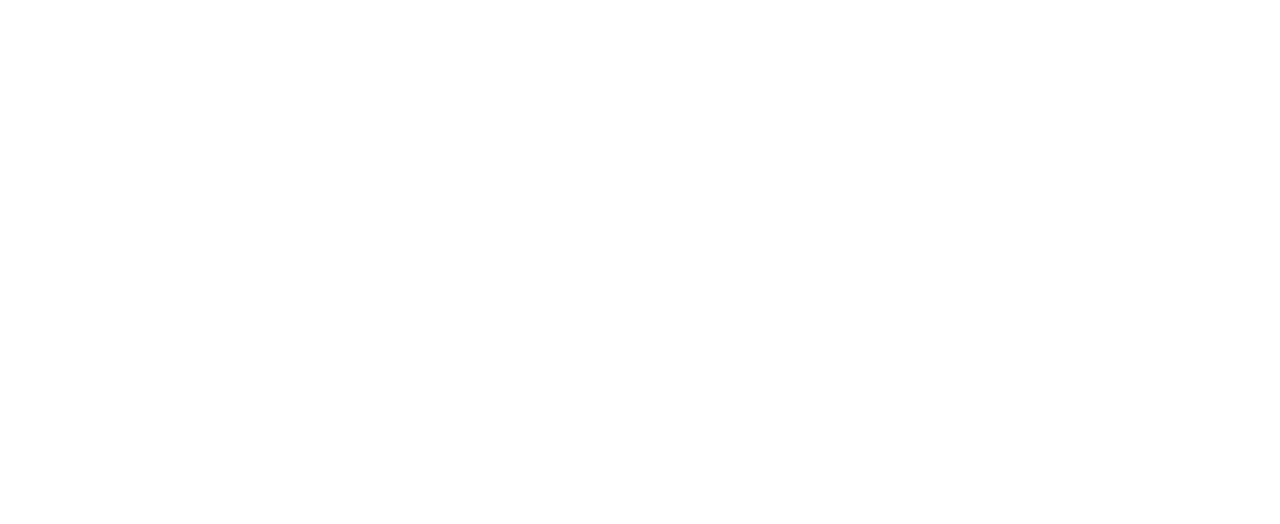
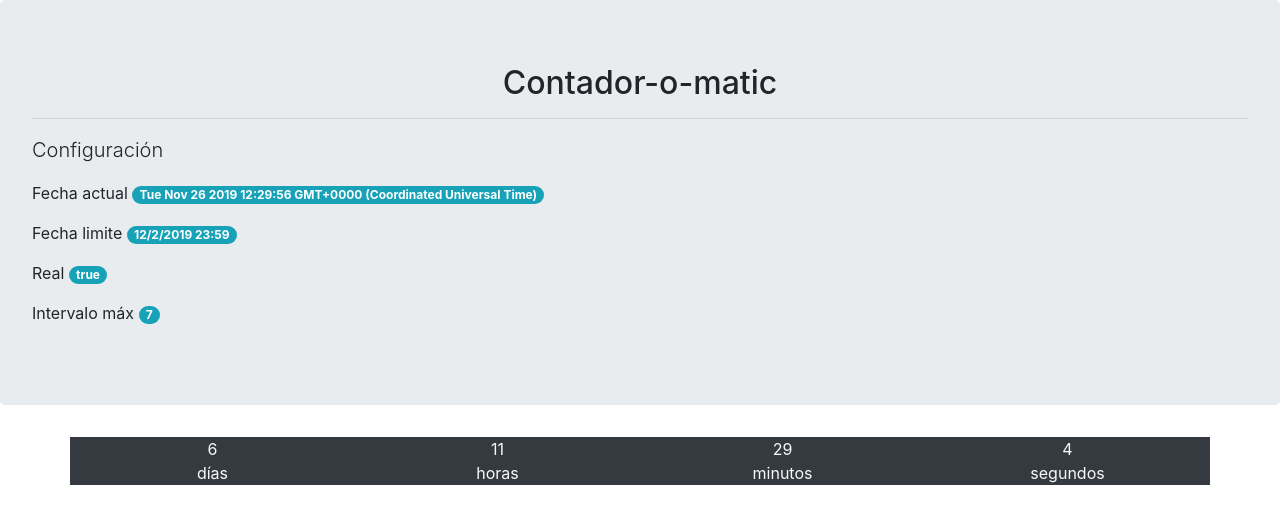
Before and after one commit to borilio/contador, a plain HTML site: page index.html in a window 1280 px wide. Drawn offline with nearby package versions, Linux system fonts and the light colour scheme.

Commit message:
Primera versión funcional 1.0

```diff
--- a/css/estilos.css
+++ /dev/null
@@ -1 +0,0 @@
-/* Estilos CSS */
--- a/index.html
+++ b/index.html
@@ -1,27 +1,46 @@
 <!DOCTYPE html>
 <html>
 <head>
-    <title>Titulo</title>
+    <title>Contador-o-matic</title>
     <meta charset="utf-8"/>
     <meta name="viewport" content="width=device-width, initial-scale=1.0"/>
 
     <!-- CSS -->
-    <!-- TODO actualizar la última versión de bootstrap   -->
-    <link rel="stylesheet" href="https://stackpath.bootstrapcdn.com/bootstrap/4.2.1/css/bootstrap.min.css" integrity="sha384-GJzZqFGwb1QTTN6wy59ffF1BuGJpLSa9DkKMp0DgiMDm4iYMj70gZWKYbI706tWS" crossorigin="anonymous"/>
-    <link rel="stylesheet" href="https://use.fontawesome.com/releases/v5.7.0/css/all.css" integrity="sha384-lZN37f5QGtY3VHgisS14W3ExzMWZxybE1SJSEsQp9S+oqd12jhcu+A56Ebc1zFSJ" crossorigin="anonymous"/>
-    <link rel="stylesheet" type="text/css" href="css/estilos.css"/>
+    <link rel="stylesheet" href="https://stackpath.bootstrapcdn.com/bootstrap/4.3.1/css/bootstrap.min.css" integrity="sha384-ggOyR0iXCbMQv3Xipma34MD+dH/1fQ784/j6cY/iJTQUOhcWr7x9JvoRxT2MZw1T" crossorigin="anonymous">
 
 </head>
 <body>
     <!-- Cuerpo HTML  -->
+    <div class="jumbotron">
+        <h2 class="text-center">Contador-o-matic</h2>
+        <hr/>
+        <p class="lead">Configuración</p>
+        <p>Fecha actual <span id="actual" class="badge badge-pill badge-info">dato</span></p>
+        <p>Fecha limite <span id="limite" class="badge badge-pill badge-info">dato</span></p>
+        <p>Real <span id="real" class="badge badge-pill badge-info">dato</span></p>
+        <p>Intervalo máx <span id="intervalo" class="badge badge-pill badge-info">dato</span></p>
+    </div>
 
-
+    <div class="container bg-dark text-light text-center">
+        <div class="row">
+            <div class="col" id="dias">x</div>
+            <div class="col" id="horas">x</div>
+            <div class="col" id="minutos">x</div>
+            <div class="col" id="segundos">x</div>
+        </div>
+        <div class="row" >
+            <div class="col">días</div>
+            <div class="col">horas</div>
+            <div class="col">minutos</div>
+            <div class="col">segundos</div>
+        </div>
+    </div>
 
 
 
     <!-- Script de JS-->
     <script src="https://ajax.googleapis.com/ajax/libs/jquery/3.3.1/jquery.min.js"></script>
-    <script src="https://stackpath.bootstrapcdn.com/bootstrap/4.2.1/js/bootstrap.min.js" integrity="sha384-B0UglyR+jN6CkvvICOB2joaf5I4l3gm9GU6Hc1og6Ls7i6U/mkkaduKaBhlAXv9k" crossorigin="anonymous"></script>
+    <script src="https://stackpath.bootstrapcdn.com/bootstrap/4.3.1/js/bootstrap.min.js" integrity="sha384-JjSmVgyd0p3pXB1rRibZUAYoIIy6OrQ6VrjIEaFf/nJGzIxFDsf4x0xIM+B07jRM" crossorigin="anonymous"></script>
     <script type="text/javascript" src="js/codigo.js"></script>
 </body>
 </html>
--- a/js/codigo.js
+++ b/js/codigo.js
@@ -1,4 +1,63 @@
 //Código JavaScript
+
+function calcular(){
+    //*****************************************
+    //**** Configuración del contador *********
+    //*****************************************
+    //
+    var limiteDia = 2;
+    var limiteMes = 12
+    var limiteAno = 2019;
+    var limiteHora = 23;
+    var limiteMinuto = 59;
+    var limiteReal = true; //Indica si la cuenta atrás será real (Ej: Si quedan 23 días, saldrán los 23 días en el contador)
+    var parcialMax = 7;    //Indica el tiempo máximo en días que se mostrará en el contador de días (se reseteará cuando llegue a 0)
+    //*****************************************
+    //*****************************************
+    //*****************************************
+     //Empezamos a calcular...
+    var fechaLimite = {};
+    var fechaActual = {};
+    var inicializarFecha = "" + limiteMes + "/" + limiteDia + "/" + limiteAno + " " + limiteHora + ":" + limiteMinuto;
+    fechaLimite= new Date(inicializarFecha);
+    fechaActual = new Date();
+    var tiempo = fechaLimite - fechaActual;
+
+    //Actualizamos el HTML
+    //Config
+    //TODO borrar esto, sólo debug
+    var actual = document.querySelector("#actual");
+    var limite = document.querySelector("#limite");
+    var real = document.querySelector("#real");
+    var intervalo = document.querySelector("#intervalo");
+
+    actual.innerHTML = fechaActual;
+    limite.innerHTML = inicializarFecha;
+    real.innerHTML = limiteReal;
+    intervalo.innerHTML = parcialMax;
+
+    //Chrono
+    var s = 1000;
+    var m = s * 60;
+    var h = m * 60;
+    var d = h * 24;
+
+    var dias = document.querySelector("#dias");
+    var horas = document.querySelector("#horas");
+    var minutos = document.querySelector("#minutos");
+    var segundos = document.querySelector("#segundos");
+
+    dias.innerHTML = Math.floor(tiempo / d);
+    horas.innerHTML = Math.floor((tiempo % d) / h);
+    minutos.innerHTML = Math.floor((tiempo % h) / m);
+    segundos.innerHTML = Math.floor((tiempo % m) / s);
+
+}
+
+function inicio(){
+    //Ahora repetimos el calcular cada segundos...
+    var actualizar = setInterval(calcular,1000);
+}
 
 //Nos aseguramos de no iniciar la función inicio hasta que el DOM esté totalmente cargado
 if ("addEventListener" in document) {
@@ -6,21 +65,3 @@ if ("addEventListener" in document) {
 } else{
     alert("Necesito un navegador más moderno para funcionar correctamente. Por favor actualízalo.");
 }
-
-
-//Empieza el código Javascript
-function inicio(){
-    //Primero iniciamos los eventos
-    iniciaEventos();
-
-    //Inicia el código...
-    console.log("Código JS inicializado correctamente...");
-    //TODO Empezar aquí el código...
-
-}
-
-//Aquí es donde le inicializamos los eventos a los elementos HTML
-function iniciaEventos(){
-    console.log("Asignamos funciones a eventos...")
-    //Nos traemos los elementos HTML que necesitemos y le asignamos las funciones que queramos
-}
```
